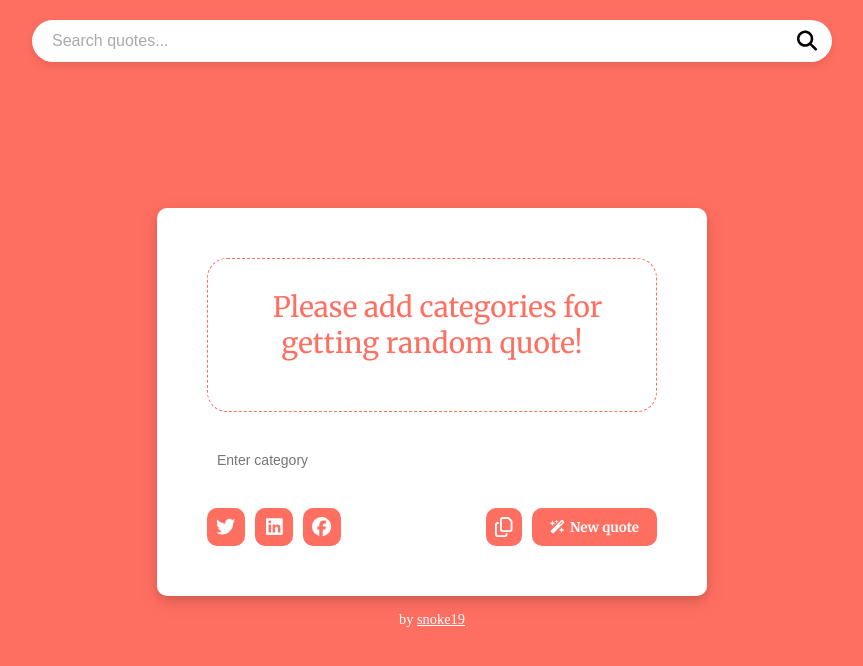
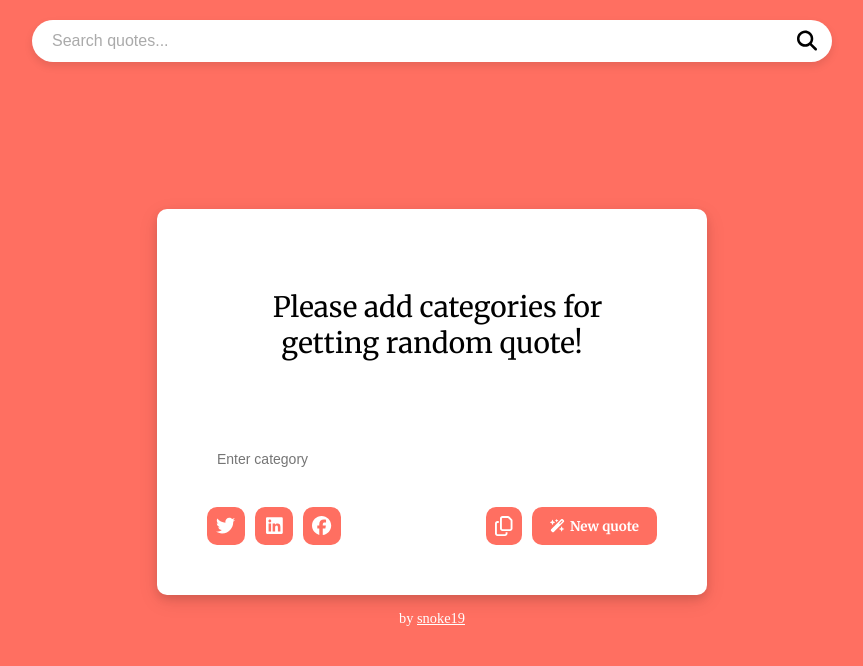
Before and after one commit to Snoke19/random-quote-machine, a React (Create React App) app: page / in a window 1280 px wide. Shown: the top 666 px of the page, without its empty margins (208-1071 px from the left). Built offline with nearby package versions, Linux system fonts and the light colour scheme.

Commit message:
refactored QuoteAndAuthor

```diff
--- a/src/components/quotebox/QuoteAndAuthor/QuoteAndAuthor.js
+++ b/src/components/quotebox/QuoteAndAuthor/QuoteAndAuthor.js
@@ -5,7 +5,9 @@ import "./QuoteAndAuthor.css";
 
 const DEFAULT_TEXT_IF_CATEGORIES_NOT_ADDED = "Please add categories for getting random quote!"
 
-export default function QuoteAndAuthor({quote, author, color, fadeClass}) {
+export default function QuoteAndAuthor({quote, styleTheme}) {
+  const {color, fade} = styleTheme;
+
   return (
     <div
       style={{
@@ -14,20 +16,18 @@ export default function QuoteAndAuthor({quote, author, color, fadeClass}) {
         borderRadius: "20px",
       }}
     >
-      <div className={`quote-text ${fadeClass}`} style={{color}}>
+      <div className={`quote-text ${fade ? "fade-out" : "fade-in"}`} style={{color: color}}>
         <i className="fa fa-quote-left"></i>
-        <span id="text">{quote || DEFAULT_TEXT_IF_CATEGORIES_NOT_ADDED}</span>
+        <span id="text">{quote.quote || DEFAULT_TEXT_IF_CATEGORIES_NOT_ADDED}</span>
       </div>
-      <div className={`quote-author ${fadeClass}`} style={{color}}>
-        {author && <span id="author">- {author}</span>}
+      <div className={`quote-author ${fade ? "fade-out" : "fade-in"}`} style={{color: color}}>
+        {quote.author && <span id="author">- {quote.author}</span>}
       </div>
     </div>
   );
 }
 
 QuoteAndAuthor.propTypes = {
-  quote: PropTypes.string.isRequired,
-  author: PropTypes.string.isRequired,
-  color: PropTypes.string.isRequired,
-  fadeClass: PropTypes.string.isRequired,
+  quote: PropTypes.object.isRequired,
+  styleTheme: PropTypes.object.isRequired
 };
--- a/src/components/quotebox/QuoteBox.js
+++ b/src/components/quotebox/QuoteBox.js
@@ -31,7 +31,7 @@ export default function QuoteBox() {
 
   const {quote, quoteBoxSettings, loadQuote} = useQuoteBox(categories);
   const {clipboardNotification, copyToClipboard} = useQuoteClipboard(quote);
-  const { updateBackgroundColor } = useBackgroundColorContext();
+  const {updateBackgroundColor} = useBackgroundColorContext();
 
   useEffect(() => {
     updateBackgroundColor(quoteBoxSettings.colorBackGround);
@@ -61,12 +61,7 @@ export default function QuoteBox() {
 
   return (
     <div className="quote-box">
-      <QuoteAndAuthor
-        quote={quote.quote}
-        author={quote.author}
-        color={quoteBoxSettings.colorBackGround}
-        fadeClass={quoteBoxSettings.fade ? "fade-out" : "fade-in"}
-      />
+      <QuoteAndAuthor quote={quote} styleTheme={quoteBoxSettings}/>
       <Categories
         categories={categories}
         settings={quoteBoxSettings}
@@ -93,7 +88,7 @@ export default function QuoteBox() {
             onClick={copyToClipboard}
             aria-label="Copy quote to clipboard"
           >
-            <FontAwesomeIcon icon={faCopy} size="xl" />
+            <FontAwesomeIcon icon={faCopy} size="xl"/>
           </button>
           <button
             className="button quote-button"
@@ -101,7 +96,7 @@ export default function QuoteBox() {
             onClick={() => loadQuote(categories)}
             aria-label="Load new quote"
           >
-            <FontAwesomeIcon icon={faWandMagicSparkles} style={{paddingRight: '5px'}} /> New quote
+            <FontAwesomeIcon icon={faWandMagicSparkles} style={{paddingRight: '5px'}}/> New quote
           </button>
         </GroupButtons>
       </div>
```
